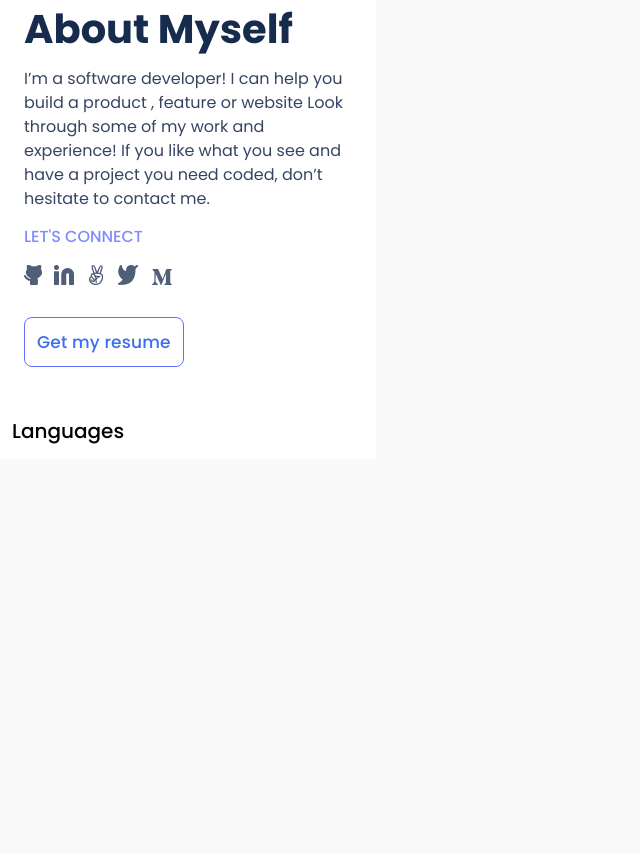
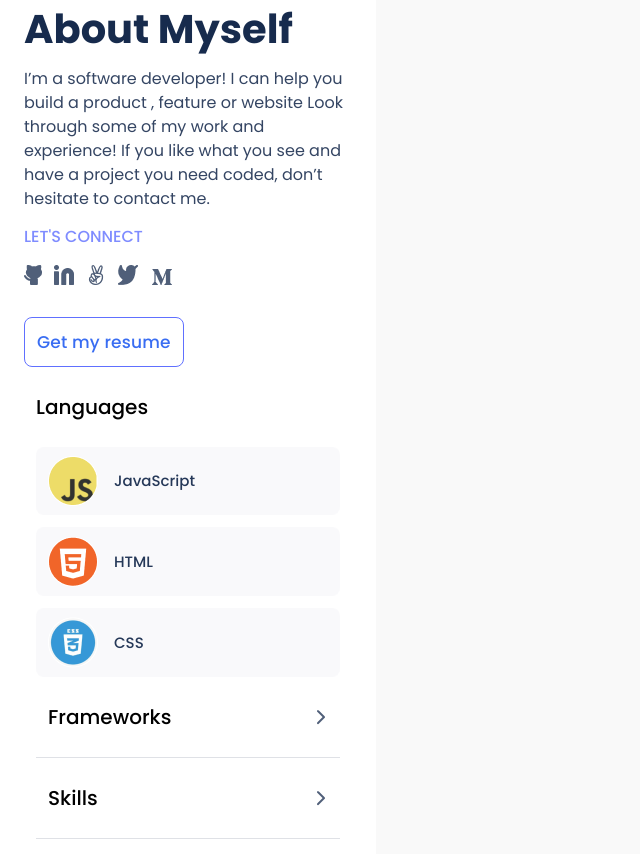
Before and after one commit to MeFizaRazzaq/Portfolio_Project, a website: page index.html in a window 1280 px wide. Shown: the part 3483-4337 px from the top of the page, without its empty margins (0-640 px from the left). Before the commit the page ends 3942 px from the top, so only its background shows below. Drawn offline with Linux system fonts and the light colour scheme.

Commit message:
Faremorks and skills added

```diff
--- a/index.html
+++ b/index.html
@@ -181,6 +181,44 @@
                 </div>
             </div>
         </div>
+        <div class="langlist">
+            <div class="framelang">
+                <div class="langimg">
+                    <img src="./Images/js.png" alt="">
+                </div>
+                <div class="langtext">JavaScript</div>
+            </div>
+            <div class="framelang">
+                <div class="langimg">
+                    <img src="./Images/html.png" alt="">
+                </div>
+                <div class="langtext">HTML</div>
+            </div>
+            <div class="framelang">
+                <div class="langimg">
+                    <img src="./Images/css.png" alt="">
+                </div>
+                <div class="langtext">CSS</div>
+            </div>
+            <div class="lang">
+                <div class="frame1">
+                    <div class="text">Frameworks</div>
+                    <div class="img">
+                        <img src="./Images/Icon - Chevron - Right - Larger.png" alt="">
+                    </div>
+                </div>
+            </div>
+            <div class="separator"></div>
+            <div class="lang">
+                <div class="frame1">
+                    <div class="text">Skills</div>
+                    <div class="img">
+                        <img src="./Images/Icon - Chevron - Right - Larger.png" alt="">
+                    </div>
+                </div>
+            </div>
+            <div class="separator"></div>
+        </div>
     </section>
 </body>
 </html>
--- a/style.css
+++ b/style.css
@@ -313,6 +313,10 @@ body{
   display: inline-flex;
   background-color: #ffffff;
   border-radius: 0px 70px 0px 0px;
+  padding-left: 24px;
+  padding-right: 24px;
+  padding-top: 114px;
+  padding-bottom: 114px;
 }
 .frame{
   flex-direction: column;
@@ -321,10 +325,6 @@ body{
   display: inline-flex;
   width: 100%;
   height: 100%;
-  padding-left: 24px;
-  padding-right: 24px;
-  padding-top: 114px;
-  padding-bottom: 24px;
   gap: 12px;
 }
 .socialmedia{
@@ -367,7 +367,45 @@ body{
 }
 .img{
   display: inline-flex;
-  justify-content: flex-end;
+  justify-content: flex-start;
   align-items: center;
   padding: 8px;
 }
+.langlist{
+  width: 100%;
+  display: flex;
+  flex-direction: column;
+  padding: 12px;
+  gap: 12px;
+}
+.framelang{
+  display: inline-flex;
+  flex-direction: row;
+  padding: 9px 12px;
+  gap: 16px;
+  background-color: #F7F7F9ac;
+  border-radius: 8px;
+}
+.langtext{
+  width: 100%;
+  display: flex;
+  justify-content: flex-start;
+  align-items: center;
+  color: #253858;
+  font-size: 15px;
+  font-family: Poppins;
+  font-weight: 500;
+  line-height: 20px;
+  word-wrap: break-word;
+}
+.langimg{
+  display: inline-flex;
+  justify-content: flex-start;
+  align-items: center;
+  padding: 0px;
+}
+.separator{
+  width: 100%;
+  height: 1px;
+  background: #DFE1E6;
+}
```
Also changed, not shown: Images/Icon - Chevron - Right - Larger.png (added), Images/css.png (added), Images/html.png (added), Images/js.png (added).
